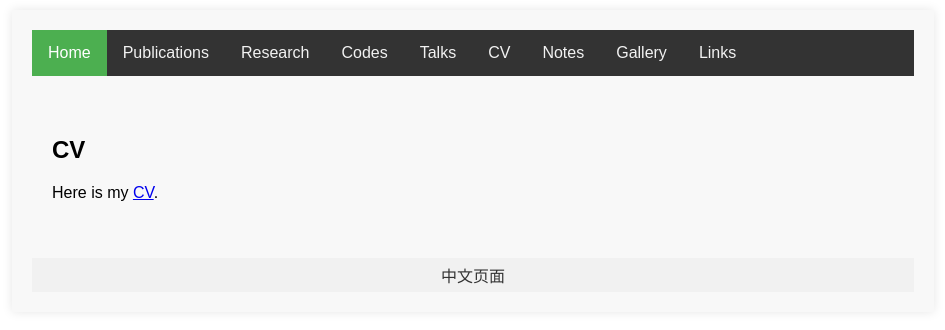
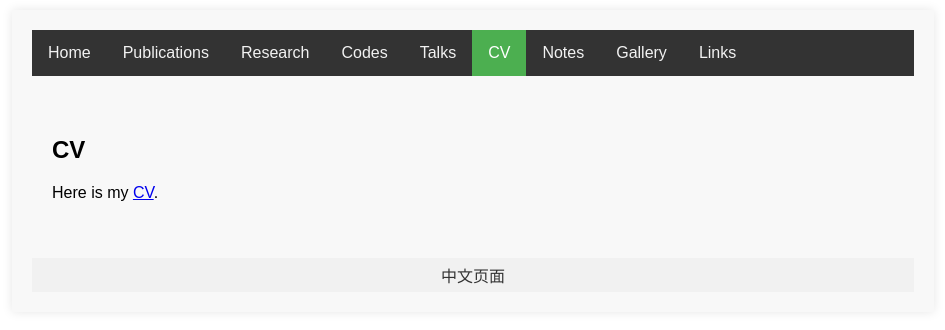
Before and after one commit to AstroBai/astrobai.github.io, a plain HTML site: page pages/cv.html in a window 1280 px wide. Shown: the whole page, without its empty margins (167-1112 px from the left). Drawn offline with Linux system fonts and the light colour scheme.

Commit message:
Update cv.html

```diff
--- a/pages/cv.html
+++ b/pages/cv.html
@@ -16,12 +16,12 @@
     <div class="container">
 
         <div class="topnav">
-            <a class="active" href="https://astrobai.github.io/index.html">Home</a>
+            <a href="https://astrobai.github.io/index.html">Home</a>
             <a href="https://astrobai.github.io/pages/pub.html">Publications</a>
             <a href="https://astrobai.github.io/pages/res.html">Research</a>
             <a href="https://astrobai.github.io/pages/codes.html">Codes</a>
             <a href="https://astrobai.github.io/pages/tk.html">Talks</a>
-            <a href="https://astrobai.github.io/pages/cv.html">CV</a>
+            <a class="active" href="https://astrobai.github.io/pages/cv.html">CV</a>
             <a href="https://astrobai.github.io/pages/nt.html">Notes</a>
             <a href="https://astrobai.github.io/pages/gal.html">Gallery</a>
             <a href="https://astrobai.github.io/pages/lk.html">Links</a>
```
